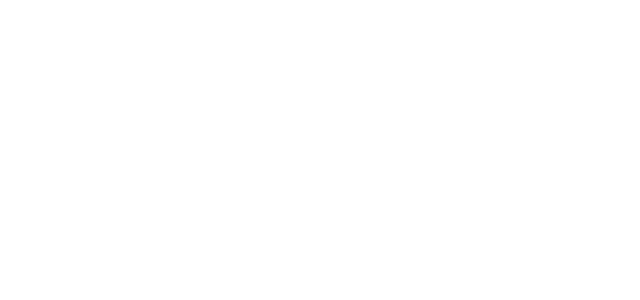
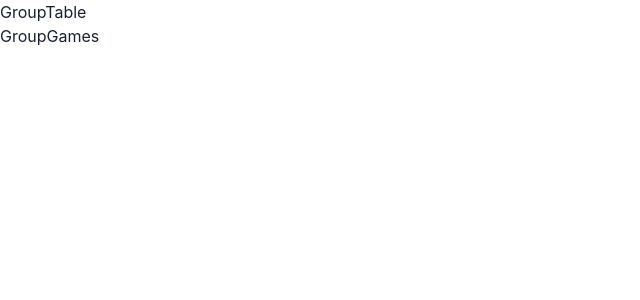
Before and after one commit to YagoLeite/World-Cup-Simulator, a Next.js app: page / in a window 1280 px wide. Shown: the top 300 px of the page, without its empty margins (0-640 px from the left). Built offline with nearby package versions, Linux system fonts and the light colour scheme.

Commit message:
adding first file structure

```diff
--- /dev/null
+++ b/components/Groups/GroupGames.js
@@ -0,0 +1,7 @@
+import React from "react";
+
+const GroupGames = () => {
+  return <div>GroupGames</div>;
+};
+
+export default GroupGames;
--- /dev/null
+++ b/components/Groups/GroupTable.js
@@ -0,0 +1,7 @@
+import React from "react";
+
+const GroupTable = () => {
+  return <div>GroupTable</div>;
+};
+
+export default GroupTable;
--- /dev/null
+++ b/components/Groups/Groups.js
@@ -0,0 +1,14 @@
+import React from "react";
+import GroupTable from "./GroupTable";
+import GroupGames from "./GroupGames";
+
+const Groups = () => {
+  return (
+    <div>
+      <GroupTable />
+      <GroupGames />
+    </div>
+  );
+};
+
+export default Groups;
--- a/pages/index.js
+++ b/pages/index.js
@@ -1,5 +1,5 @@
-import { Box, Button } from "@chakra-ui/react";
 import Head from "next/head";
+import Groups from "../components/Groups/Groups";
 
 export default function Home() {
   return (
@@ -9,6 +9,7 @@ export default function Home() {
         <meta name="description" content="Generated by create next app" />
         <link rel="icon" href="/favicon.ico" />
       </Head>
+      <Groups />
     </div>
   );
 }
```
